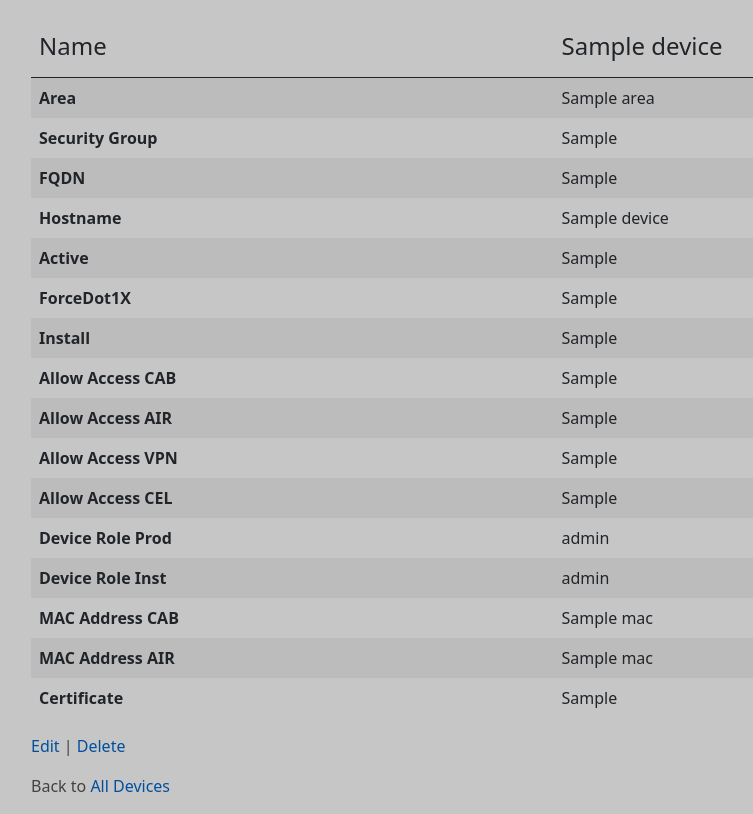
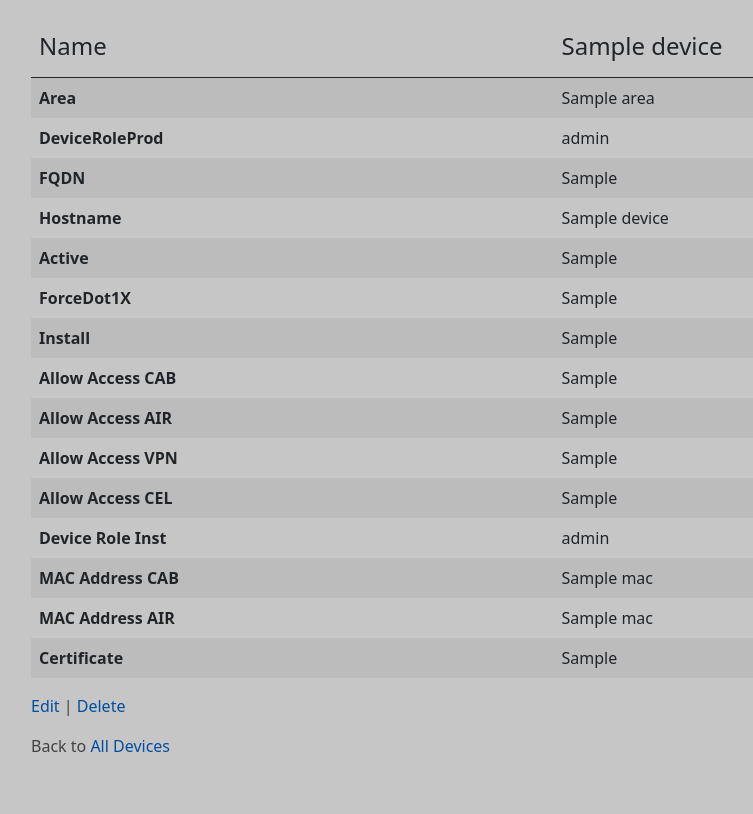
Before and after one commit to UKB-IT-Sec/NAC-Service-Portal, a Django app: template src/templates/device_detail.html in a window 1280 px wide. Shown: the part 56-870 px from the top of the page, without its empty margins (51-804 px from the left). After the commit the page ends 808 px from the top, so only its background shows below. Run offline with Django 5.2, Linux system fonts and the light colour scheme; the template is opened without the code that fills it: most values are stand-ins (such as "Sample title", 1, 10 or a date in 2020).

Commit message:
Change Security Group to DeviceRoleProd

```diff
--- a/src/nac/admin.py
+++ b/src/nac/admin.py
@@ -2,7 +2,7 @@ from django.contrib import admin
 from django.contrib.auth.admin import UserAdmin
 
 from .forms import CustomUserCreationForm, CustomUserChangeForm
-from .models import CustomUser, Device, Area, SecurityGroup
+from .models import CustomUser, Device, Area, DeviceRoleProd
 
 
 class CustomUserAdmin(UserAdmin):
@@ -17,4 +17,4 @@ class CustomUserAdmin(UserAdmin):
 admin.site.register(CustomUser, CustomUserAdmin)
 admin.site.register(Device)
 admin.site.register(Area)
-admin.site.register(SecurityGroup)
+admin.site.register(DeviceRoleProd)
--- a/src/nac/fixtures/devices_test_data.json
+++ b/src/nac/fixtures/devices_test_data.json
@@ -5,7 +5,7 @@
     "fields": {
       "name": "dev1",
       "area": 1,
-      "security_group": 1,
+      "appl_NAC_DeviceRoleProd": 1,
       "synchronized": false,
       "appl_NAC_FQDN": "fqdn1",
       "appl_NAC_Hostname": "r",
@@ -16,7 +16,6 @@
       "appl_NAC_AllowAccessAIR": false,
       "appl_NAC_AllowAccessVPN": true,
       "appl_NAC_AllowAccessCEL": true,
-      "appl_NAC_DeviceRoleProd": null,
       "appl_NAC_DeviceRoleInst": "r",
       "appl_NAC_macAddressCAB": "002596123456",
       "appl_NAC_macAddressAIR": "001122334455",
@@ -29,7 +28,7 @@
     "fields": {
       "name": "dev2",
       "area": 1,
-      "security_group": 1,
+      "appl_NAC_DeviceRoleProd": 1,
       "synchronized": false,
       "appl_NAC_FQDN": "fqdn2",
       "appl_NAC_Hostname": "s",
@@ -40,7 +39,6 @@
       "appl_NAC_AllowAccessAIR": false,
       "appl_NAC_AllowAccessVPN": false,
       "appl_NAC_AllowAccessCEL": false,
-      "appl_NAC_DeviceRoleProd": "ss",
       "appl_NAC_DeviceRoleInst": "s",
       "appl_NAC_macAddressCAB": "000000000000",
       "appl_NAC_macAddressAIR": "002596123456",
@@ -53,7 +51,7 @@
     "fields": {
       "name": "dev3",
       "area": 1,
-      "security_group": 1,
+      "appl_NAC_DeviceRoleProd": 1,
       "synchronized": false,
       "appl_NAC_FQDN": "s",
       "appl_NAC_Hostname": "s",
@@ -64,7 +62,6 @@
       "appl_NAC_AllowAccessAIR": false,
       "appl_NAC_AllowAccessVPN": false,
       "appl_NAC_AllowAccessCEL": false,
-      "appl_NAC_DeviceRoleProd": "ss",
       "appl_NAC_DeviceRoleInst": "s",
       "appl_NAC_macAddressCAB": "002596123456",
       "appl_NAC_macAddressAIR": "123456789000,002596123456",
@@ -77,7 +74,7 @@
     "fields": {
       "name": "dev4",
       "area": 1,
-      "security_group": 1,
+      "appl_NAC_DeviceRoleProd": 1,
       "synchronized": false,
       "appl_NAC_FQDN": "s",
       "appl_NAC_Hostname": "host",
@@ -88,7 +85,6 @@
       "appl_NAC_AllowAccessAIR": false,
       "appl_NAC_AllowAccessVPN": false,
       "appl_NAC_AllowAccessCEL": false,
-      "appl_NAC_DeviceRoleProd": "ss",
       "appl_NAC_DeviceRoleInst": "s",
       "appl_NAC_macAddressCAB": "002596123456",
       "appl_NAC_macAddressAIR": "002596123456",
@@ -101,7 +97,7 @@
     "fields": {
       "name": "dev5",
       "area": 1,
-      "security_group": 1,
+      "appl_NAC_DeviceRoleProd": 1,
       "synchronized": false,
       "appl_NAC_FQDN": "s",
       "appl_NAC_Hostname": "s",
@@ -112,7 +108,6 @@
       "appl_NAC_AllowAccessAIR": false,
       "appl_NAC_AllowAccessVPN": false,
       "appl_NAC_AllowAccessCEL": false,
-      "appl_NAC_DeviceRoleProd": "ss",
       "appl_NAC_DeviceRoleInst": "s",
       "appl_NAC_macAddressCAB": "002596123456",
       "appl_NAC_macAddressAIR": "002596123456",
@@ -124,13 +119,13 @@
     "pk": 1,
     "fields": {
       "name": "Area 1",
-      "security_group": [
+      "DeviceRoleProd": [
         1
       ]
     }
   },
   {
-    "model": "nac.securitygroup",
+    "model": "nac.deviceRoleProd",
     "pk": 1,
     "fields": {
       "name": "Sec Group 1"
--- a/src/nac/forms.py
+++ b/src/nac/forms.py
@@ -24,7 +24,7 @@ class DeviceForm(ModelForm):
         model = Device
         fields = ["name",
                   "area",
-                  "security_group",
+                  "appl_NAC_DeviceRoleProd",
                   "appl_NAC_FQDN",
                   "appl_NAC_Hostname",
                   "appl_NAC_Active",
@@ -34,7 +34,6 @@ class DeviceForm(ModelForm):
                   "appl_NAC_AllowAccessAIR",
                   "appl_NAC_AllowAccessVPN",
                   "appl_NAC_AllowAccessCEL",
-                  "appl_NAC_DeviceRoleProd",
                   "appl_NAC_DeviceRoleInst",
                   "appl_NAC_macAddressAIR",
                   "appl_NAC_macAddressCAB",
@@ -42,7 +41,7 @@ class DeviceForm(ModelForm):
                   "synchronized",
                   ]
 
-        widgets = {"security_group": autocomplete.ModelSelect2(url="security-group-autocomplete", forward=["area"], ),
+        widgets = {"appl_NAC_DeviceRoleProd": autocomplete.ModelSelect2(url="DeviceRoleProd-autocomplete", forward=["area"], ),
                    "area": autocomplete.ModelSelect2(url="area-autocomplete"),
                    "appl_NAC_Active": CheckboxInput,
                    "appl_NAC_ForceDot1X": CheckboxInput,
--- a/src/nac/urls.py
+++ b/src/nac/urls.py
@@ -6,7 +6,7 @@ from .views import (
     DeviceUpdateView,
     DeviceDeleteView,
     DeviceCreateView,
-    SecurityGroupAutocomplete,
+    DeviceRoleProdAutocomplete,
     AreaAutocomplete,
 )
 
@@ -17,6 +17,6 @@ urlpatterns = [
     path("devices/<int:pk>/edit/", DeviceUpdateView.as_view(), name="device_edit"),
     path("devices/<int:pk>/delete", DeviceDeleteView.as_view(), name="device_delete"),
     path("devices/new/", DeviceCreateView.as_view(), name="device_new"),
-    path("security-group-autocomplete/", SecurityGroupAutocomplete.as_view(), name="security-group-autocomplete"),
+    path("DeviceRoleProd-autocomplete/", DeviceRoleProdAutocomplete.as_view(), name="DeviceRoleProd-autocomplete"),
     path("area-autocomplete/", AreaAutocomplete.as_view(), name="area-autocomplete"),
 ]
--- a/src/templates/device_detail.html
+++ b/src/templates/device_detail.html
@@ -24,10 +24,10 @@
         </tr>
         <tr>
             <td>
-                <strong>Security Group</strong>
+                <strong>DeviceRoleProd</strong>
             </td>
             <td>
-                {{ device.security_group }}
+                {{ device.appl_NAC_DeviceRoleProd }}
             </td>
         </tr>
         <tr>
@@ -104,14 +104,6 @@
         </tr>
         <tr>
             <td>
-                <strong>Device Role Prod</strong>
-            </td>
-            <td>
-                {{ device.appl_NAC_DeviceRoleProd }}
-            </td>
-        </tr>
-        <tr>
-            <td>
                 <strong>Device Role Inst</strong>
             </td>
             <td>
--- a/src/templates/device_form.html
+++ b/src/templates/device_form.html
@@ -15,7 +15,7 @@
         var prefix = $(this).getFormPrefix();
 
         // Clear the autocomplete with the same prefix
-        $(':input[name=' + prefix + 'security_group]').val(null).trigger('change');
+        $(':input[name=' + prefix + 'DeviceRoleProd]').val(null).trigger('change');
     });
 });
 </script>
--- a/src/templates/devices.html
+++ b/src/templates/devices.html
@@ -12,7 +12,7 @@
 			<tr>
 				<th scope="col">Name</th>
 				<th scope="col">FQDN</th>
-				<th scope="col">Security Group</th>
+				<th scope="col">DeviceRoleProd</th>
 				<th scope="col">MAC</th>
 				<th scope="col" width="60"></th>
 			</tr>
@@ -26,7 +26,7 @@
 				{{ device.appl_NAC_FQDN }}
 			</td>
 			<td>
-				{{ device.security_group }}
+				{{ device.appl_NAC_DeviceRoleProd }}
 			</td>
 			<td>
 				{% for mac in device.get_appl_NAC_macAddressAIR %}
```
Also changed, not shown: src/nac/models.py (+4 -6 lines), src/nac/views.py (+6 -6 lines), src/tests/test_forms/test_device_form.py (+4 -5 lines).
